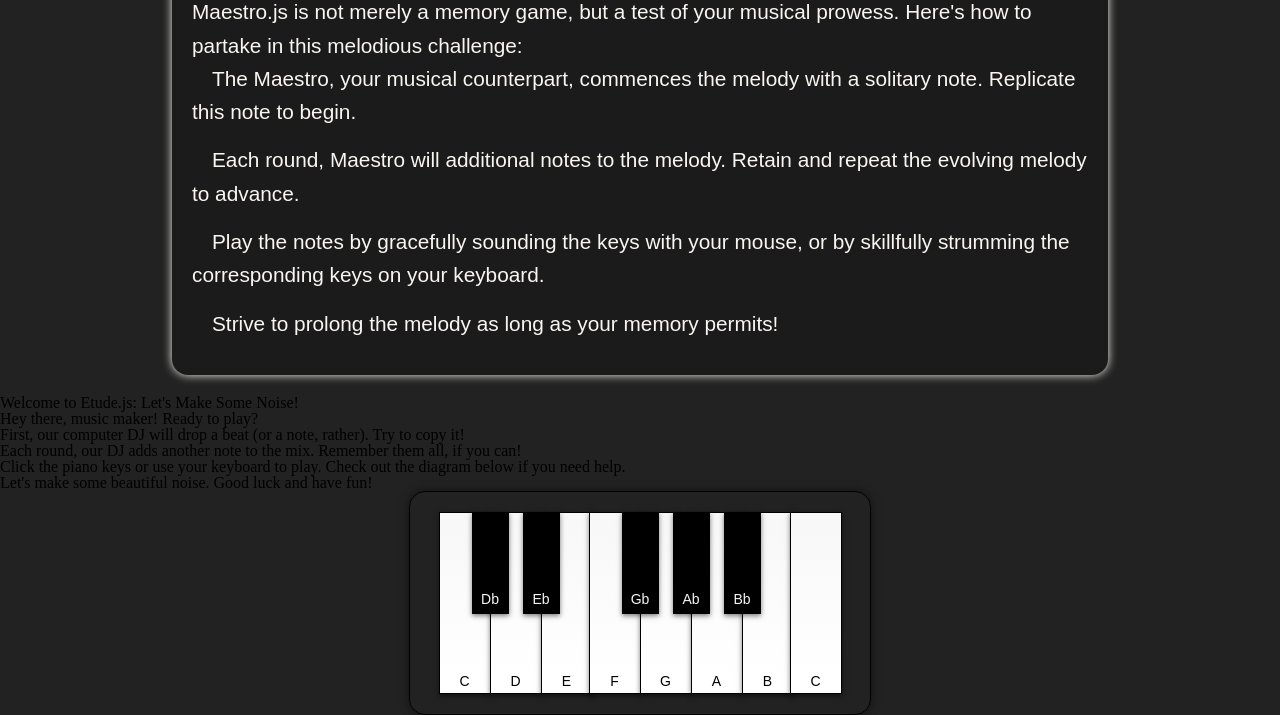
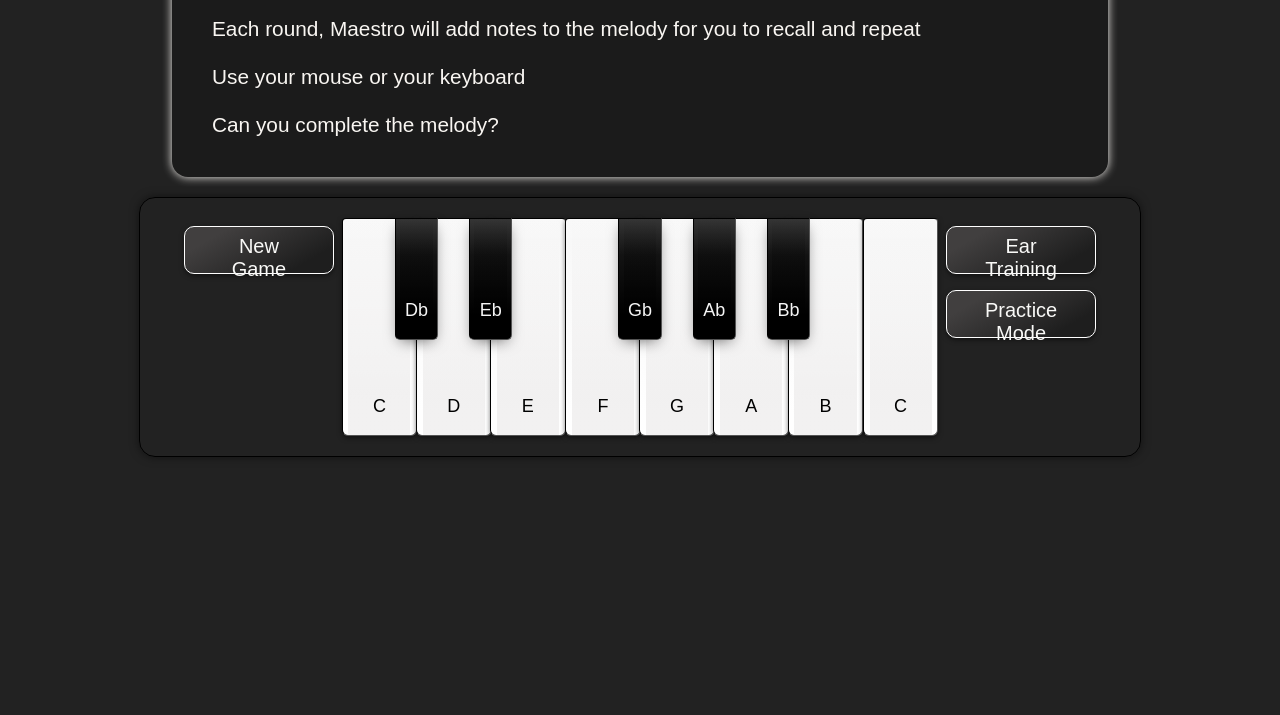
Before and after one commit to LetsGitFunky/Maestro.js, a website built with webpack: page index.html in a window 1280 px wide. Shown: the part 163-878 px from the top of the page. After the commit the page ends 800 px from the top, so only its background shows below. Built offline with nearby package versions, Linux system fonts and the light colour scheme; files whose address does not match are found by name.

Commit message:
restyled keyboard to be modular; added piano-buttons; stylized win message

```diff
--- a/index.html
+++ b/index.html
@@ -15,71 +15,20 @@
   <body>
     <div id="message" class="message"></div>
 
-    <!-- <button id="ear-training-mode-toggle">Toggle Ear Training Mode</button> -->
-
-    <button id="new-game">New Game</button>
-
-    <!-- <section id="instructions">
-      <h2>Welcome to Etude.js - the ultimate musical memory showdown!</h2>
+    <section id="instructions">
+      <h2>Welcome to the Maestro.js</h2>
+      <p>Test your memory and your ear:</p>
       <ul>
-          <li><strong>Step 1:</strong> Press the "New Game" button to open the curtains and start the show!</li>
-          <li><strong>Step 2:</strong> Listen carefully as our computer maestro performs the first note of a melodious masterpiece. Your mission is to play back that note. No pressure!</li>
-          <li><strong>Step 3:</strong> Each round, our maestro adds another note to the melody. Like an echo in a concert hall, you must play back the entire sequence. The audience is watching!</li>
-          <li><strong>Step 4:</strong> You can perform your echoes by either clicking the virtual piano keys with your mouse or by pressing the corresponding keys on your keyboard. Check out the diagram below to see which keyboard keys match with the piano!</li>
+        <li>Maestro commences the melody with a solitary note. Replicate this note to begin.</li>
+        <li>Each round, Maestro will add notes to the melody for you to recall and repeat</li>
+        <li>Use your mouse or your keyboard</li>
+        <li>Can you complete the melody?</li>
       </ul>
-      <p>Do you have what it takes to memorize the whole melody and bring down the house? Let the game begin!</p>
-  </section> -->
-
-  <!-- <section id="jazzy-instructions">
-    <h2>Ready to Jam?</h2>
-    <p>Etude.js isn't just any ol' memory game, it's your chance to groove! Here's how you hit those funky notes:</p>
-    <ul>
-        <li>Your computer kicks off the groove with a single note. All you gotta do is repeat that note back!</li>
-        <li>Each round, your computer will add another note to the groove. Keep the groove going by playing back the melody.</li>
-        <li>Click the keys with your mouse, or jam on your keyboard to play the notes. Check out the diagram below to see which keys match the notes.</li>
-        <li>Keep the groove going as long as you can!</li>
-    </ul>
-</section> -->
-
-<section id="instructions">
-  <h2>Welcome to the Grand Stage</h2>
-  <p>Maestro.js is not merely a memory game, but a test of your musical prowess. Here's how to partake in this melodious challenge:</p>
-  <ul>
-      <li>The Maestro, your musical counterpart, commences the melody with a solitary note. Replicate this note to begin.</li>
-      <li>Each round, Maestro will additional notes to the melody. Retain and repeat the evolving melody to advance.</li>
-      <li>Play the notes by gracefully sounding the keys with your mouse, or by skillfully strumming the corresponding keys on your keyboard.</li>
-      <li>Strive to prolong the melody as long as your memory permits!</li>
-  </ul>
-</section>
-
-<!-- <section id="instructions-formal">
-  <h2>Etude.js: A Classical Experience</h2>
-  <ol>
-      <li>Welcome to the stage, dear pianist. Your task is a noble one. </li>
-      <li>Our computer conductor will lead by playing a note. Echo it with precision.</li>
-      <li>With each round, the conductor adds another note. Replay them in perfect sequence.</li>
-      <li>The piano can be played by clicking the keys or using your keyboard. Consult the diagram below for guidance.</li>
-      <li>May your performance inspire and captivate. Good luck.</li>
-  </ol>
-</section> -->
-
-<section id="instructions-casual">
-  <h2>Welcome to Etude.js: Let's Make Some Noise!</h2>
-  <ul>
-      <li>Hey there, music maker! Ready to play?</li>
-      <li>First, our computer DJ will drop a beat (or a note, rather). Try to copy it!</li>
-      <li>Each round, our DJ adds another note to the mix. Remember them all, if you can!</li>
-      <li>Click the piano keys or use your keyboard to play. Check out the diagram below if you need help.</li>
-      <li>Let's make some beautiful noise. Good luck and have fun!</li>
-  </ul>
-</section>
-
-
-
-
+    </section>
 
     <div class="piano-container">
       <div id="piano">
+        <button id="new-game" class="piano-button">New Game</button>
         <div id="C4" class="white-key"><span id="C4" class="note-name">C</span></div>
         <div id="Db4" class="black-key"><span id="Db4" class="note-name black-name">Db</span></div>
         <div id="D4" class="white-key"><span id="D4" class="note-name">D</span></div>
@@ -93,6 +42,10 @@
         <div id="Bb4" class="black-key"><span id="Bb4" class="note-name black-name">Bb</span></div>
         <div id="B4" class="white-key"><span id="B4" class="note-name">B</span></div>
         <div id="C5" class="white-key"><span id="C5" class="note-name">C</span></div>
+        <div class="button-column">
+          <button id="ear-training" class="piano-button">Ear Training</button>
+          <button id="practice-mode" class="piano-button">Practice Mode</button>
+        </div>
       </div>
     </div>
   </body>
--- a/src/scripts/game.js
+++ b/src/scripts/game.js
@@ -8,8 +8,8 @@ const melodies = [
 
 export class Game {
     constructor() {
-        // this.currentMelody = ["C4", "D4"]; //test melody for youWin logic
-        this.currentMelody = [];
+        this.currentMelody = ["C4", "D4"]; //test melody for youWin logic
+        // this.currentMelody = [];
         this.userMelody = [];
         this.userMelodyTemp = [];
         this.isPlaying = false;
@@ -18,8 +18,8 @@ export class Game {
     }
 
     startNewGame() {
-        let randomIndex = Math.floor(Math.random() * melodies.length); // comment out for youWin testing
-        this.currentMelody = melodies[randomIndex]; // comment out for youWin testing
+        // let randomIndex = Math.floor(Math.random() * melodies.length); // comment out for youWin testing
+        // this.currentMelody = melodies[randomIndex]; // comment out for youWin testing
         this.userMelody = [];
         setTimeout(() => this.playCurrentMelody(), 500);
     }
@@ -85,7 +85,7 @@ export class Game {
 
         // Set the message text
         // messageElement.textContent = "Congratulations, you've completed the melody! Click here to start a new game.";
-        messageElement.innerHTML = "Congratulations, you've completed the melody!";
+        messageElement.innerHTML = "Congratulations, you have completed the melody! <br> Encore!";
 
         // Add the show class to start the animation
         messageElement.classList.add('show');
--- a/src/styles/main.scss
+++ b/src/styles/main.scss
@@ -15,48 +15,58 @@
     opacity: 0;
     transition: opacity 2s;
     position: fixed;
-    top: 50%;
+    bottom: 10%;
     left: 50%;
-    transform: translate(-50%, -50%);
-    font-size: 2em;
+    transform: translateX(-50%);
+    font-size: 2.2vw;
+    font-family: cursive;
     text-align: center;
     background-color: white;
+    border: 6px ridge gold;
     padding: 20px;
     border-radius: 10px;
     box-shadow: 0px 0px 10px 2px rgba(0,0,0,0.1);
+    z-index: 4;
 }
 
 .message.show {
     animation: fadein 2s;
     opacity: 1;
 }
-//
 
-#new-game {
-    display: inline-block;
-    background: linear-gradient(180deg, #f8f8f8 10%, white 90%);
-    border: 1px solid black;
-    color: black;
-    padding: 10px 20px;
-    margin: 10px;
-    border-radius: 16px;
+.piano-button {
+    display: block;
+    background: linear-gradient(-30deg, #1e1e1e 20%, rgb(65, 63, 63) 80%);
+    border: 1px ridge rgb(255, 255, 255);
+    color: rgb(249, 249, 247);
+    padding: 1vh 2vw;
+    margin: 1vh;
+    border-radius: 10px;
     text-align: center;
     text-decoration: none;
     font-size: 20px;
     font-family: Arial, Helvetica, sans-serif;
     box-shadow: 0 2px 5px rgba(0, 0, 0, 0.5);
-    // transition: background-color 0.1s;
+    width: 15vw;
+    max-width: 150px;
+    height: 6vh;
 }
 
-#new-game:hover {
-    background: rgb(181, 181, 181);
-    color: black;
+.piano-button:hover {
+    background: linear-gradient(30deg, white, rgb(97, 87, 87));
+    color: rgb(43, 43, 43);
 }
 
-#new-game:active {
+.piano-button:active {
     background: rgb(55, 53, 55);
     color: white;
 }
+
+.button-column {
+    display: flex;
+    flex-direction: column;
+}
+
 
 #instructions {
     color: #f9f6f2;
@@ -65,7 +75,7 @@
     border-radius: 16px;
     width: 70%;
     margin: 20px auto;
-    font-family: 'Arial', sans-serif;
+    font-family: Arial, Helvetica, sans-serif;
     font-size: 1.3em;
     line-height: 1.6em;
     box-shadow: 0 0 10px #f9f6f2;
--- a/src/styles/piano.scss
+++ b/src/styles/piano.scss
@@ -6,64 +6,125 @@ body {
 .piano-container {
     display: flex;
     justify-content: center;
+
 }
 
 #piano {
     display: flex;
     justify-content: center;
-    align-items: center;
+    align-items: flex-start;
     border: 1px solid #000;
     border-radius: 16px;
     box-shadow: 0 0 10px rgba(0, 0, 0, 0.5);
     padding: 20px;
-    width: 420px;
+    width: 90%;
+    max-width: 960px;
     background-image: url("../assets/images/ebony.jpg");
 }
 
 .white-key {
-    height: 180px;
-    width: 50px;
-    border: 1px solid black;
-    // background-color: white;
+    height: 27vh;
+    width: calc(100% / 13);
+    border: 0.5px inset black;
+    border-radius: 4px;
+    border-bottom-left-radius: 6px;
+    border-bottom-right-radius: 6px;
     z-index: 1;
     position: relative;
     background: linear-gradient(180deg, #f8f8f8 10%, white 90%);
     box-shadow: 0 2px 5px rgba(0, 0, 0, 0.5);
-    margin: 0 -2px;
+    margin: 0 -0.4px;
+}
+
+.white-key::before {
+    content: '';
+    position: absolute;
+    top: 0;
+    left: 0;
+    bottom: 8%;
+    width: 100%;
+    height: 100%;
+    background: linear-gradient(to bottom, rgba(255, 255, 255, 0.1) 0%, transparent 30%);
+    pointer-events: none;
+}
+
+.white-key::after {
+    content: '';
+    position: absolute;
+    left: 8%;
+    right: 8%;
+    top: 0;
+    bottom: 0;
+    background: linear-gradient(to bottom, transparent 0%, rgba(229, 227, 227, 0.5) 80%);
+    pointer-events: none;
+}
+
+.white-key:hover {
+    background: linear-gradient(180deg, #eee 10%, #ccc 90%);
 }
 
 .white-key:active {
-    background: rgb(181, 181, 181);
-    // background: linear-gradient(180deg, #eee 10%, #ccc 90%);
+    background: cyan;
 }
 
 .white-key.active {
-    background: rgb(181, 181, 181);
-    /* You can add additional styles here if you want */
+    background: cyan;
 }
 
 .white-key.computer-active {
+    background: linear-gradient(180deg, #eee 10%, #ccc 90%);
+}
+
+.black-key {
+    height: 15vh;
+    width: calc((100% / 14) * 0.6);
+    border: 1px inset black;
+    border-bottom-left-radius: 5px;
+    border-bottom-right-radius: 5px;
+    background: linear-gradient(to bottom, rgba(30,30,30,1) 0%, rgba(0,0,0,1) 80%);
+    z-index: 2;
+    position: relative;
+    margin-left: -22px;
+    margin-right: -22px;
+    box-shadow: 0 5px 15px -5px rgba(0, 0, 0, 0.6);
+    overflow: hidden;
+}
+
+.black-key::before {
+    content: '';
+    position: absolute;
+    top: 0;
+    left: 0;
+    width: 100%;
+    height: 100%;
+    background: linear-gradient(to bottom, rgba(255, 255, 255, 0.1) 0%, transparent 30%);
+    pointer-events: none;
+}
+
+.black-key::after {
+    content: '';
+    position: absolute;
+    left: 10%;
+    right: 10%;
+    top: 0;
+    bottom: 0;
+    background: linear-gradient(to bottom, transparent 0%, rgba(0,0,0,0.5) 80%);
+    pointer-events: none;
+}
+
+.black-key:hover {
+    background: rgb(55, 53, 55);
+}
+
+.black-key:active {
     background: cyan;
 }
 
-.black-key {
-    height: 100px;
-    width: 35px;
-    border: 1px solid black;
-    background-color: black;
-    z-index: 2;
-    position: relative;
-    margin-left: -17px;
-    margin-right: -17px;
-    margin-top: -80px;
-    box-shadow: 0 2px 5px rgba(0, 0, 0, 0.5);
+.black-key.active {
+    background: cyan;
 }
 
-.black-key:active {
-    background: rgb(55, 53, 55);
-}
-
-.black-key.active {
+.black-key.computer-active {
     background: rgb(55, 53, 55);
 }
 
@@ -72,19 +133,16 @@ body {
     bottom: 0;
     width: 100%;
     text-align: center;
-    padding: 5px 0;
-    font-size: 14px;
+    padding: 20px 0;
+    font-size: 18px;
     font-family: Arial, Helvetica, sans-serif;
+    z-index: 3;
 }
 
 .black-name {
     color: whitesmoke;
-    padding: 7px 0;
+    padding: 20px 0;
+    font-size: 18px;
+    font-family: Arial, Helvetica, sans-serif;
+    z-index: 3;
 }
-
-// cpu melody key color changes
-
-
-.black-key.computer-active {
-    background: cyan;
-}
```
Also changed, not shown: dist/main.css.
